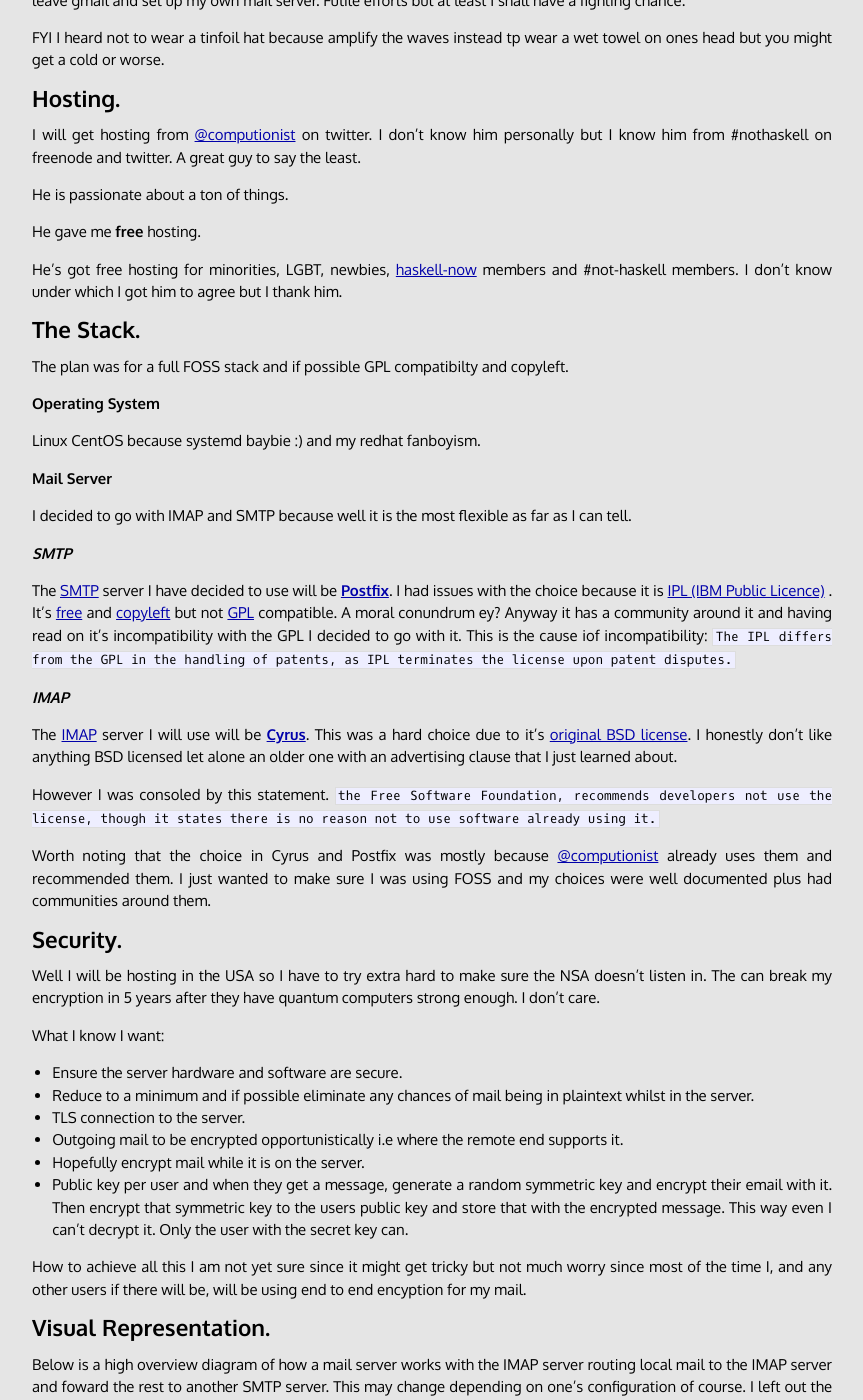
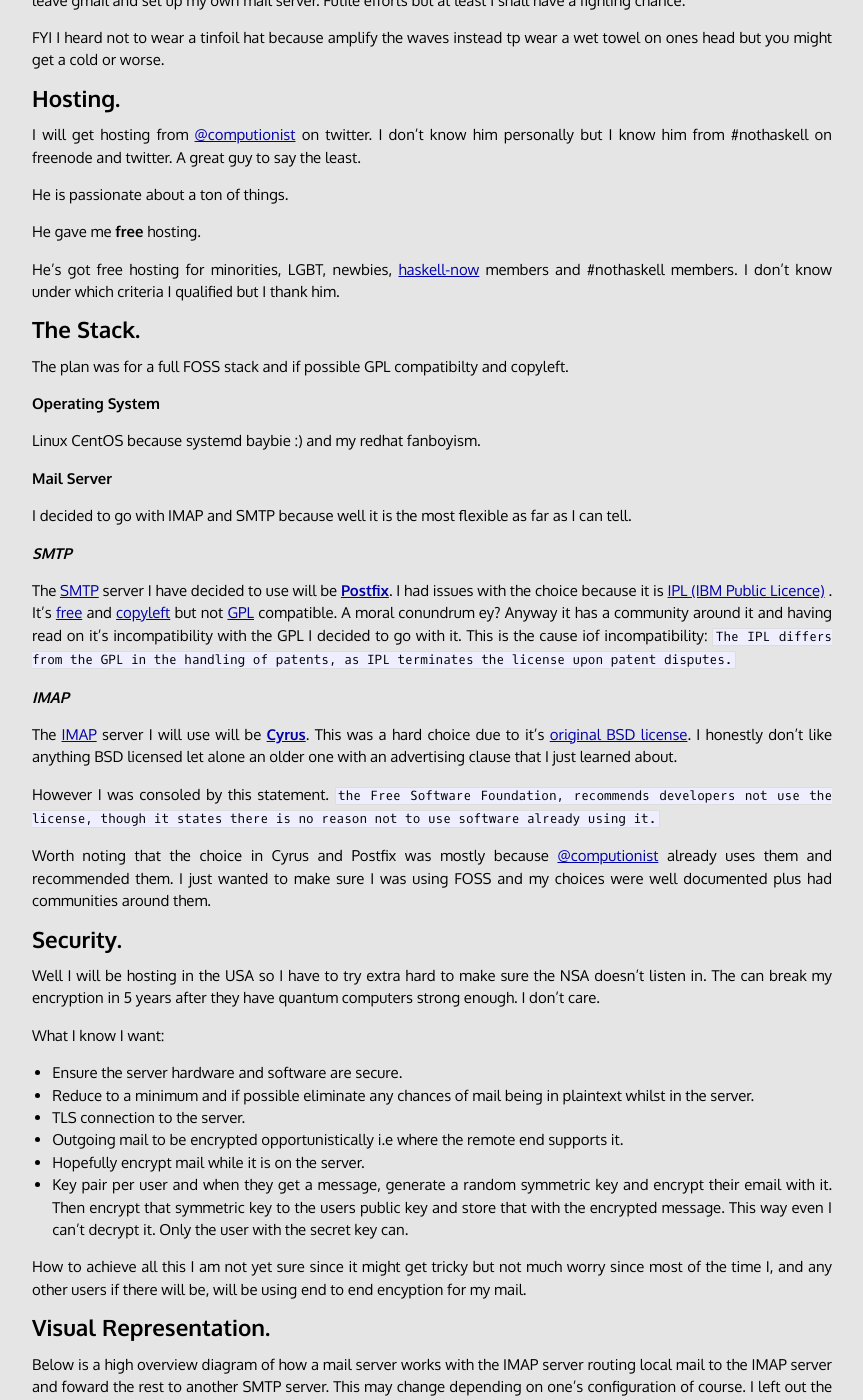
Before and after one commit to beerendlauwers/urbanslug.github.io, a Jekyll site: the page built from _posts/2014-03-26-Mail-server.md, in a window 1280 px wide and 1400 px high, scrolled down 257 px. Shown: the whole window, without its empty margins (208-1071 px from the left). Built offline with Jekyll 4.4.1, drawn with Linux system fonts in a browser that asks for light colours; Markdown is read by kramdown in place of the engine named in the settings.

Commit message:
removed typos

```diff
--- a/_posts/2014-03-26-Mail-server.md
+++ b/_posts/2014-03-26-Mail-server.md
@@ -21,7 +21,7 @@ He is passionate about a ton of things.
 
 He gave me **free** hosting.
 
-He's got free hosting for minorities, LGBT, newbies, [haskell-now] members and #not-haskell members. I don't know under which I got him to agree but I thank him.
+He's got free hosting for minorities, LGBT, newbies, [haskell-now] members and #nothaskell members. I don't know under which criteria I qualified but I thank him.
 
 The Stack.
 ----------
@@ -65,7 +65,7 @@ What I know I want:
 - TLS connection to the server.
 - Outgoing mail to be encrypted opportunistically i.e where the remote end supports it.
 - Hopefully encrypt mail while it is on the server.
-- Public key per user and when they get a message, generate a random symmetric key and encrypt their email with it. Then encrypt that symmetric key to the users public key and store that with the encrypted message. This way even I can't decrypt it. Only the user with the secret key can.
+- Key pair per user and when they get a message, generate a random symmetric key and encrypt their email with it. Then encrypt that symmetric key to the users public key and store that with the encrypted message. This way even I can't decrypt it. Only the user with the secret key can.
 
 How to achieve all this I am not yet sure since it might get tricky but not much worry since most of the time I, and any other users if there will be, will be using end to end encyption for my mail.
 
```
Also changed, not shown: _posts/2014-04-05-Man-in-the-Arena.md (+1 -1 lines).
